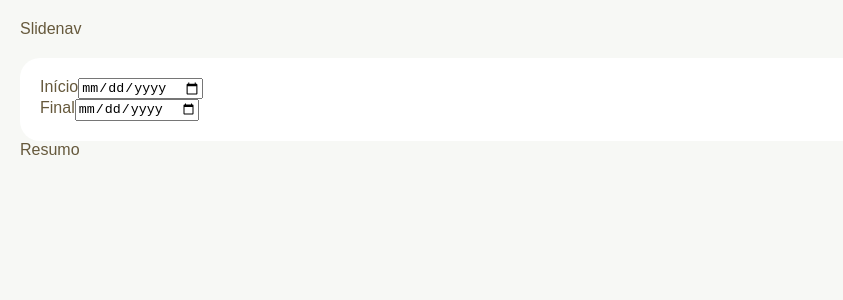
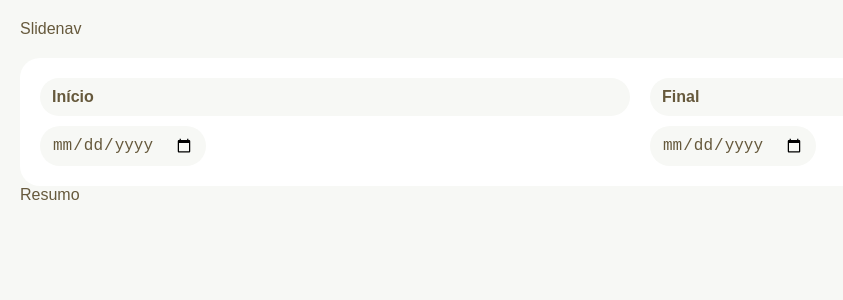
Before and after one commit to PedroKarasudani/react_typescript, a React (Vite) app: page / in a window 1280 px wide. Shown: the top 300 px of the page, without its empty margins (0-843 px from the left). Built offline with nearby package versions, Linux system fonts and the light colour scheme; no server answers.

Commit message:
CSSProperties

```diff
--- a/src/Components/DateInput.tsx
+++ b/src/Components/DateInput.tsx
@@ -1,4 +1,25 @@
 import React from 'react';
+
+const generalStyle: React.CSSProperties = {
+  fontSize: '1rem',
+  color: 'var(--color-2)',
+  padding: 'var(--gap-s) .75rem',
+  backgroundColor: 'var(--color-4)',
+  borderRadius: 'var(--gap)',
+};
+
+const labelStyle: React.CSSProperties = {
+  display: 'block',
+  marginBottom: 'var(--gap-s)',
+  fontWeight: '600',
+  ...generalStyle,
+};
+
+const inputStyle: React.CSSProperties = {
+  border: 'none',
+  fontFamily: 'monospace',
+  ...generalStyle,
+};
 
 type IDateInput = React.ComponentProps<'input'> & {
   label: string;
@@ -7,8 +28,16 @@
 const DateInput = ({ label, ...props }: IDateInput) => {
   return (
     <div>
-      <label htmlFor={label}>{label}</label>
-      <input id={label} name={label} type="date" {...props} />
+      <label style={labelStyle} htmlFor={label}>
+        {label}
+      </label>
+      <input
+        style={inputStyle}
+        id={label}
+        name={label}
+        type="date"
+        {...props}
+      />
     </div>
   );
 };
--- a/src/Components/DateRange.tsx
+++ b/src/Components/DateRange.tsx
@@ -6,7 +6,7 @@
   const [final, setFinal] = React.useState('');
 
   return (
-    <form className="box" onSubmit={(e) => e.preventDefault()}>
+    <form className="box flex" onSubmit={(e) => e.preventDefault()}>
       <DateInput
         label={'Início'}
         onChange={({ target }) => setInicio(target.value)}
```
